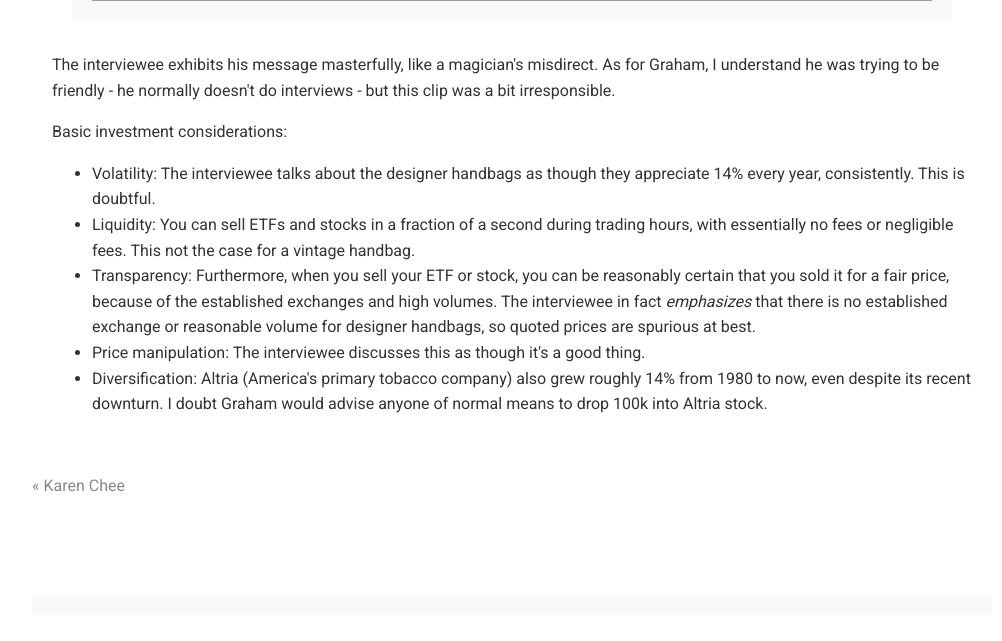
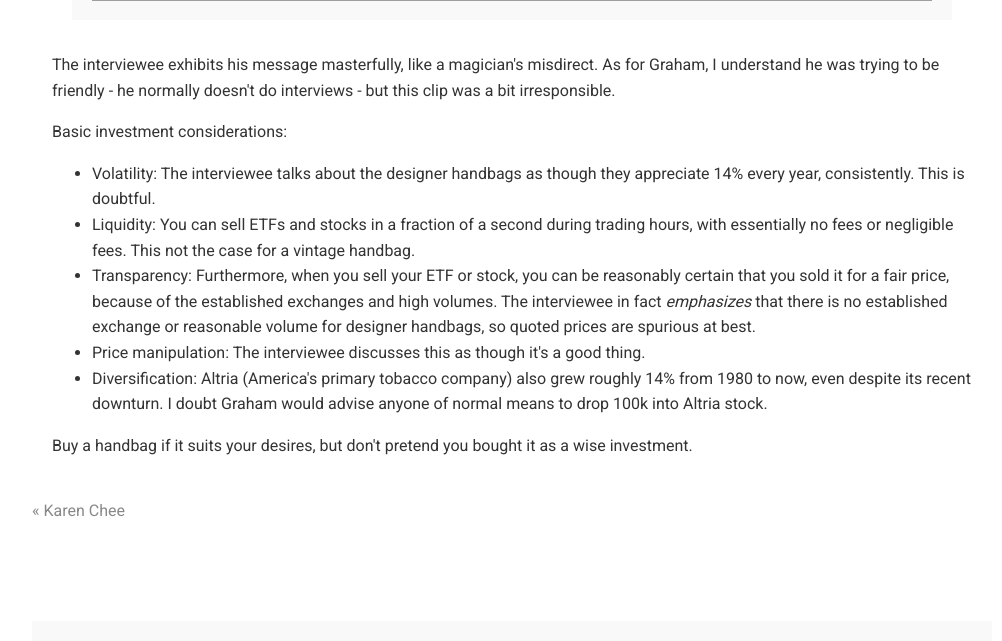
Before and after one commit to overheardonearth/overheardonearth.github.io, a Jekyll site: the page built from _posts/2019-08-19-financial-misdirection.html, in a window 1280 px wide. Shown: the part 831-1472 px from the top of the page, without its empty margins (128-1130 px from the left). Built offline with Jekyll 4.4.1, drawn with Linux system fonts in a browser that asks for light colours; comment, search, counter and statistics services are not loaded; before the commit the page ends 1446 px from its top, so only the background shows below that.

Commit message:
Update 2019-08-19-financial-misdirection.html

```diff
--- a/_posts/2019-08-19-financial-misdirection.html
+++ b/_posts/2019-08-19-financial-misdirection.html
@@ -20,3 +20,5 @@ Basic investment considerations:
 <li> Transparency: Furthermore, when you sell your ETF or stock, you can be reasonably certain that you sold it for a fair price, because of the established exchanges and high volumes. The interviewee in fact <i>emphasizes</i> that there is no established exchange or reasonable volume for designer handbags, so quoted prices are spurious at best.
 <li> Price manipulation: The interviewee discusses this as though it's a good thing.
   <li> Diversification: Altria (America's primary tobacco company) also grew roughly 14% from 1980 to now, even despite its recent downturn. I doubt Graham would advise anyone of normal means to drop 100k into Altria stock.
+</ul>
+Buy a handbag if it suits your desires, but don't pretend you bought it as a wise investment.
```
